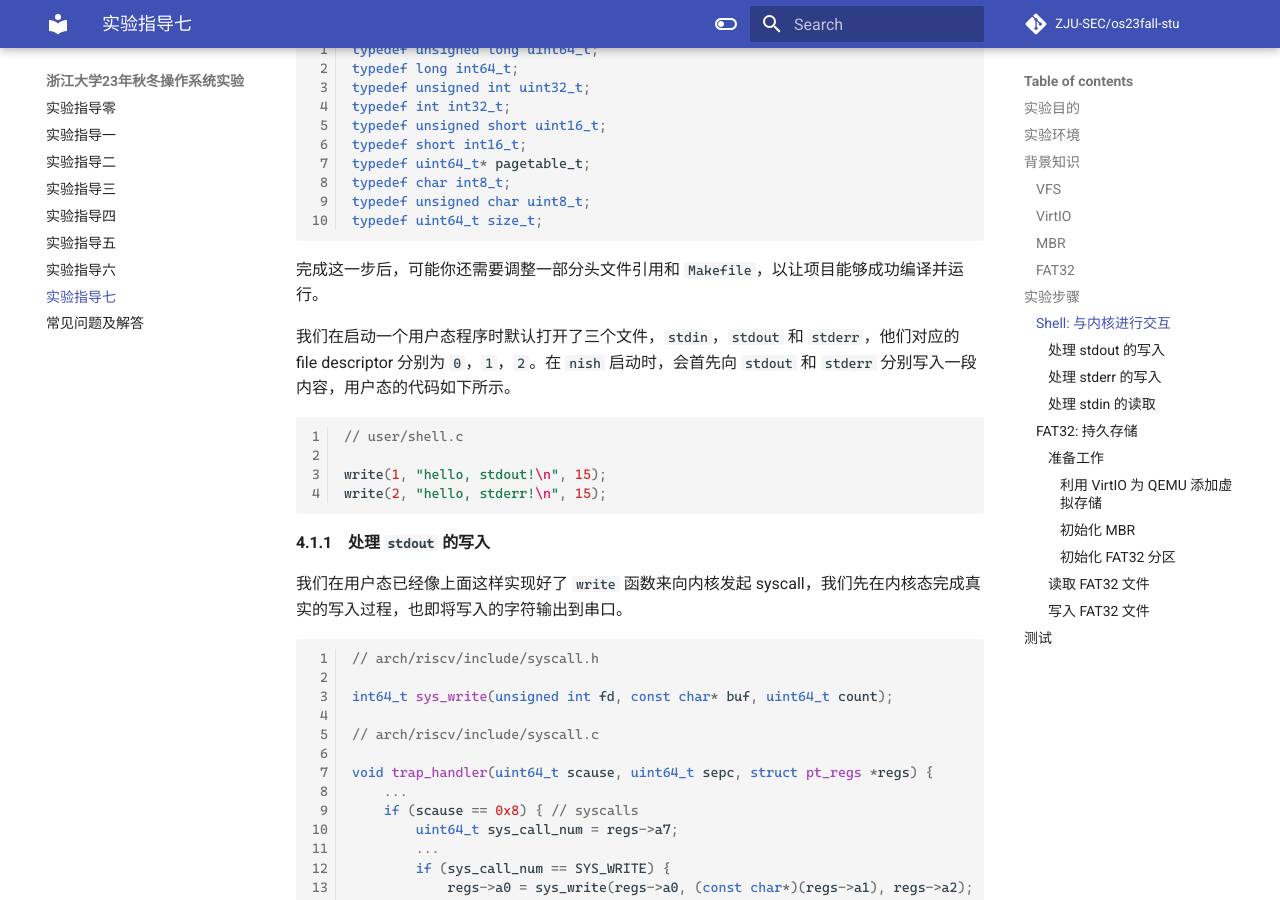
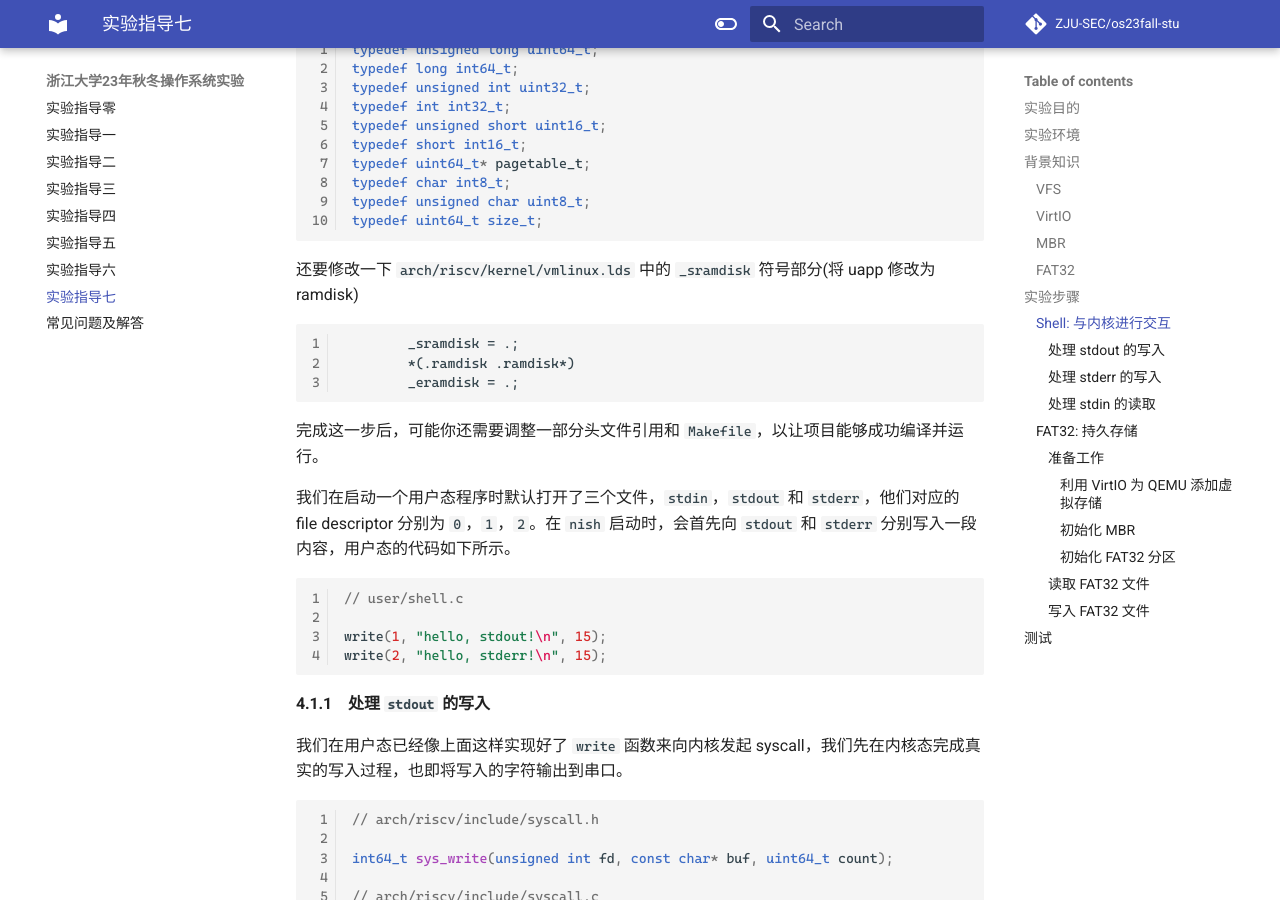
Before and after one commit to NoyException/zju_os_lab, an MkDocs documentation site: the page built from docs/lab7.md, in a window 1280 px wide and 900 px high, scrolled down 2798 px. Built offline with MkDocs 1.6.1 and Material for MkDocs 9.7.7, drawn with Linux system fonts in a browser that asks for light colours; some web fonts are replaced; comment, search, counter and statistics services are not loaded.

Commit message:
Update lab7.md

````diff
--- a/docs/lab7.md
+++ b/docs/lab7.md
@@ -105,6 +105,14 @@ typedef uint64_t* pagetable_t;
 typedef char int8_t;
 typedef unsigned char uint8_t;
 typedef uint64_t size_t;
+```
+
+还要修改一下 `arch/riscv/kernel/vmlinux.lds` 中的 `_sramdisk` 符号部分(将 uapp 修改为 ramdisk)
+
+```
+        _sramdisk = .;
+        *(.ramdisk .ramdisk*)
+        _eramdisk = .;
 ```
 
 完成这一步后，可能你还需要调整一部分头文件引用和 `Makefile`，以让项目能够成功编译并运行。
````
